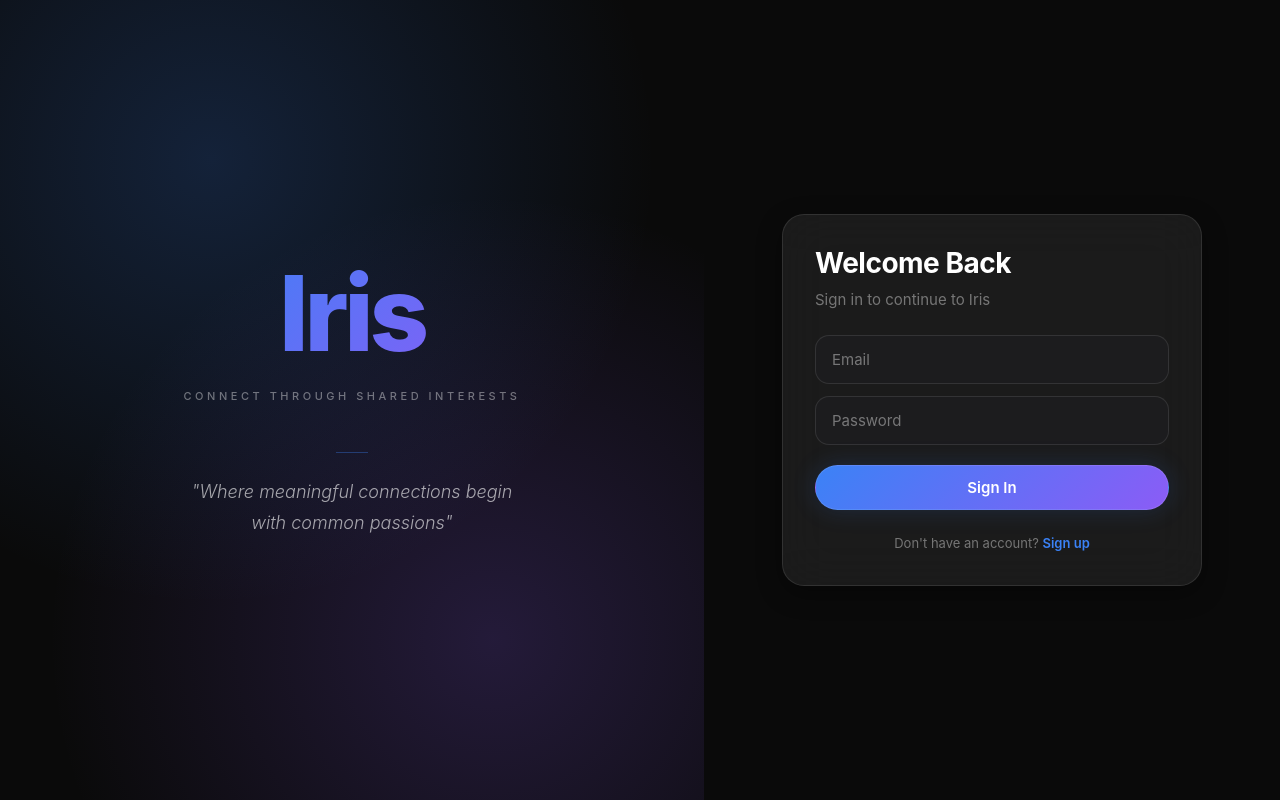
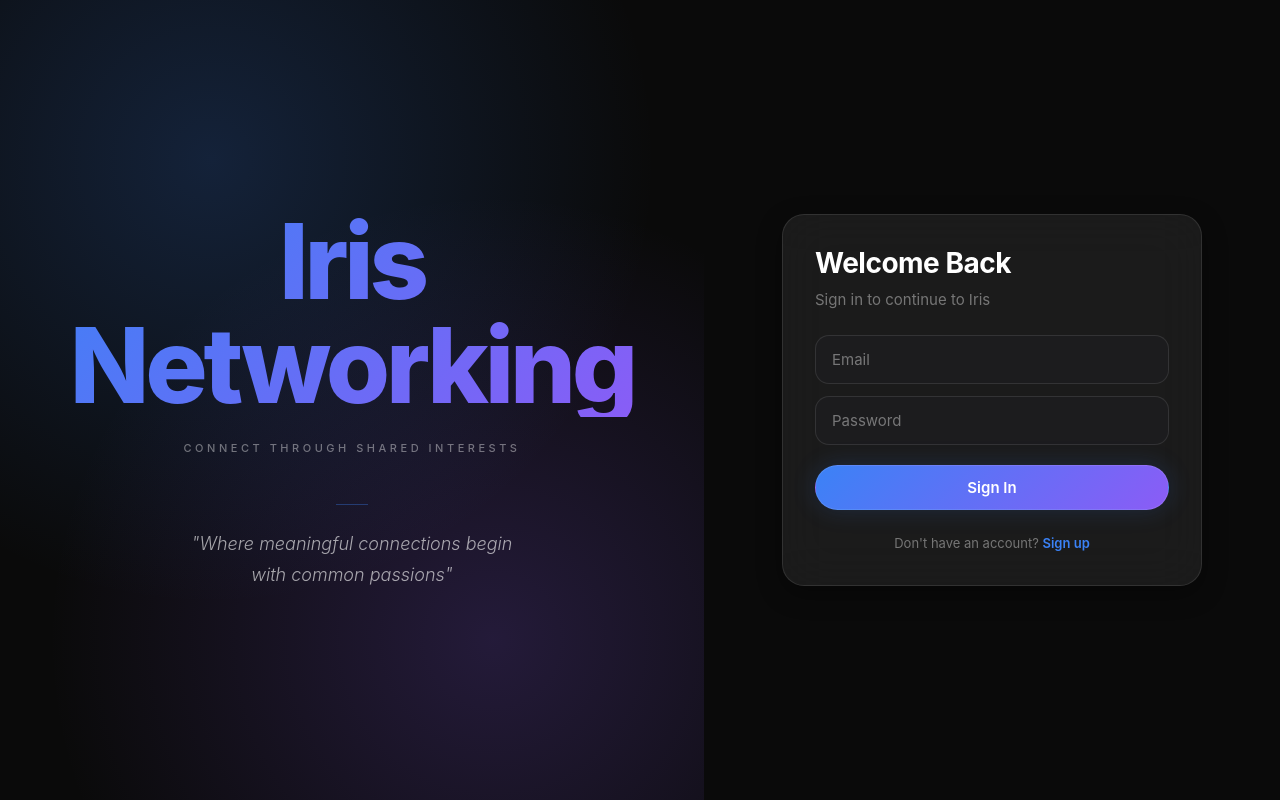
Before and after one commit to Prajwalkiran1/Iris-Social-Networking-Website, a React (Vite) app in the folder frontend/: page / in a window 1280 px wide. Built offline with nearby package versions, Linux system fonts and the light colour scheme; no server answers.

Commit message:
Login title update

```diff
--- a/frontend/src/pages/Login.jsx
+++ b/frontend/src/pages/Login.jsx
@@ -49,7 +49,7 @@ const Login = () => {
     <div style={styles.container(isMobile)}>
       <div style={styles.leftPanel(isMobile)}>
         <div style={styles.branding(isMobile)}>
-          <h1 style={styles.logo(isMobile)}>Iris</h1>
+          <h1 style={styles.logo(isMobile)}>Iris Networking</h1>
           <p style={styles.tagline}>connect through shared interests</p>
           {!isMobile && (
             <>
```
